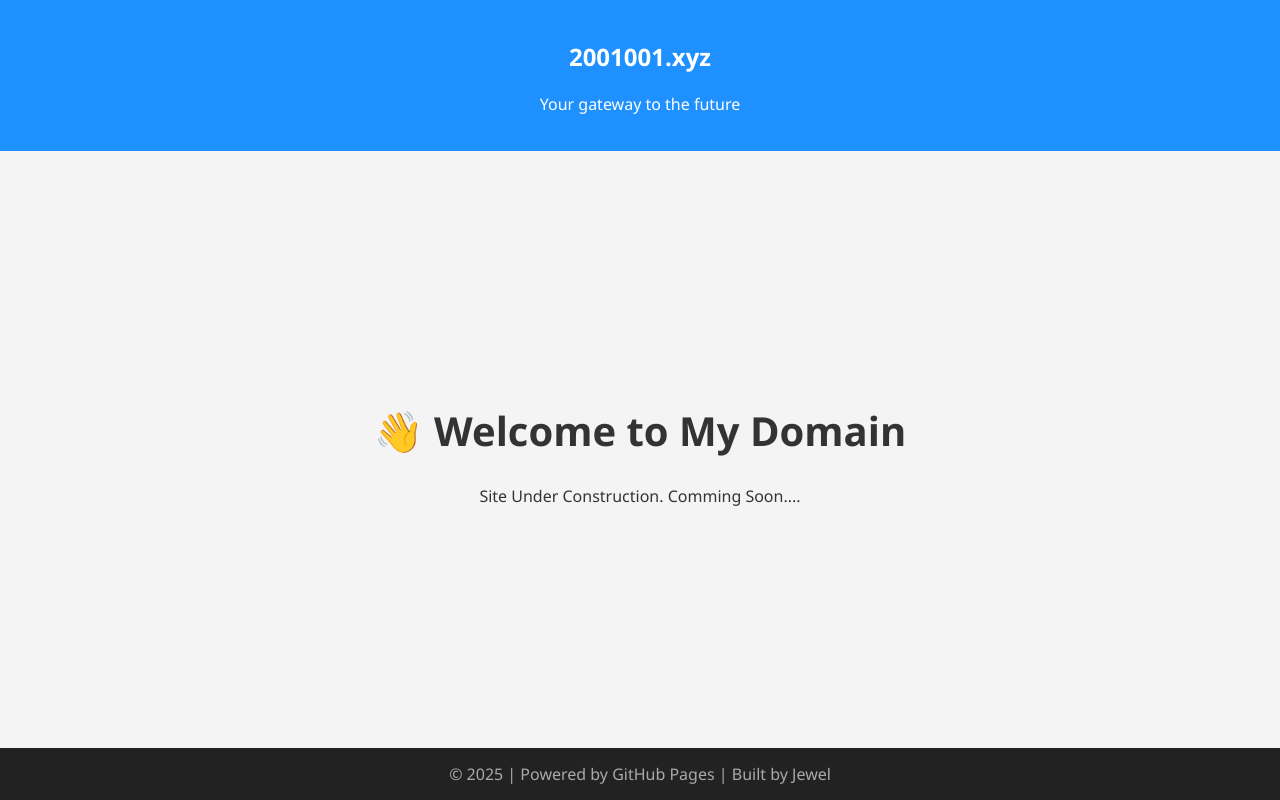
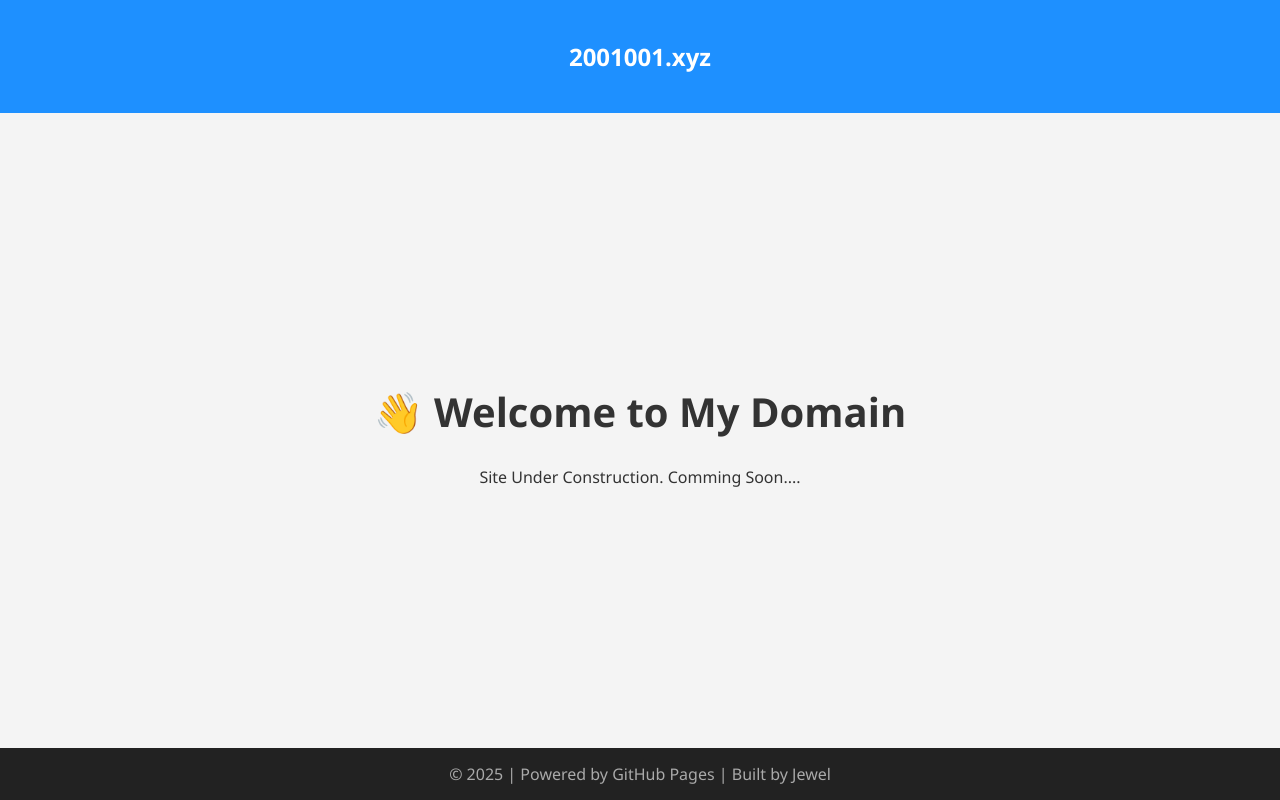
Before and after one commit to codeheater/my-site, a plain HTML site: page index.html in a window 1280 px wide. Drawn offline with Linux system fonts and the light colour scheme.

Commit message:
Update index.html

```diff
--- a/index.html
+++ b/index.html
@@ -60,8 +60,7 @@
 
   <header>
     <h2>2001001.xyz</h2>
-    <p>Your gateway to the future</p>
-  </header>
+      </header>
 
   <main>
     <div>
```
